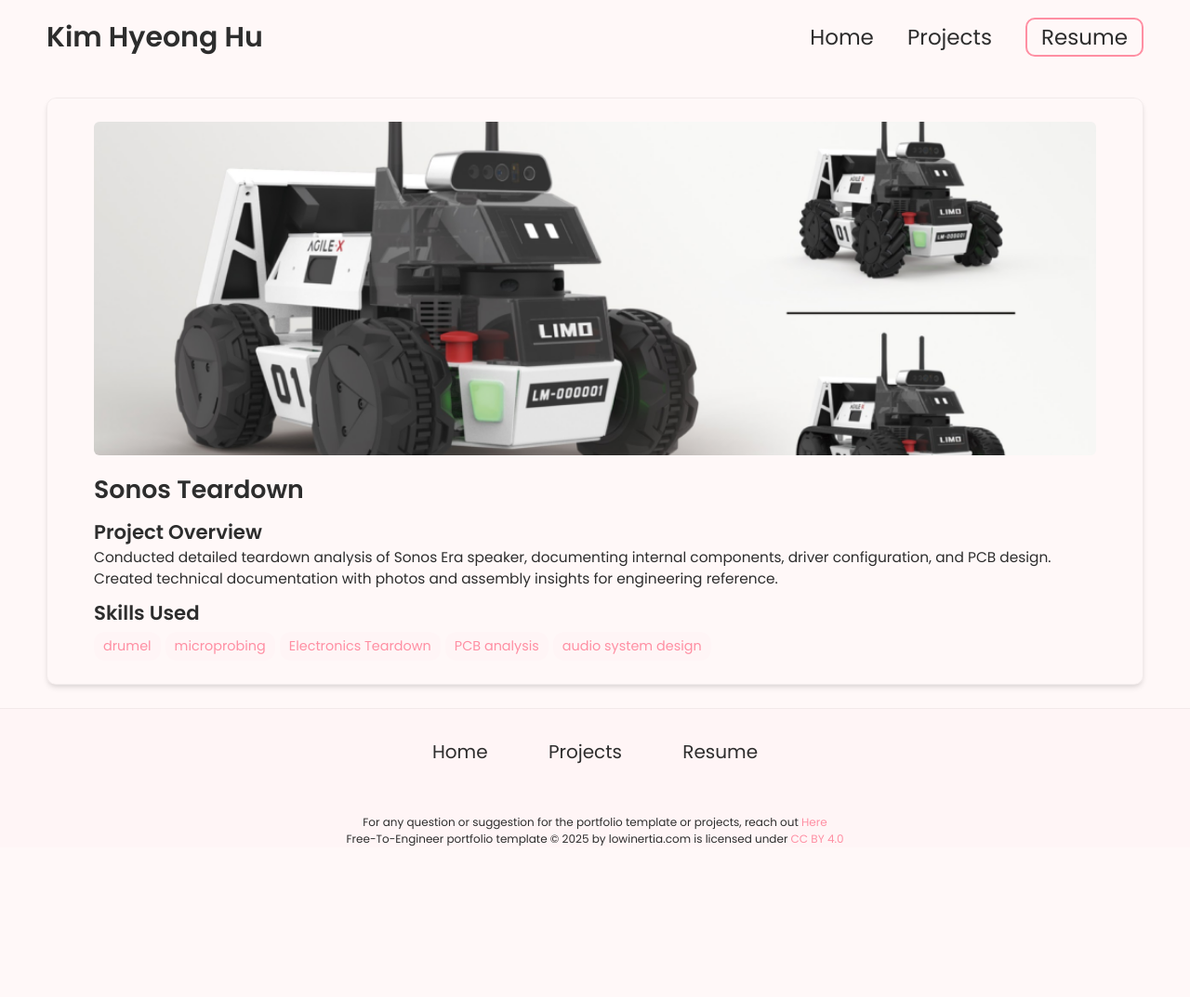
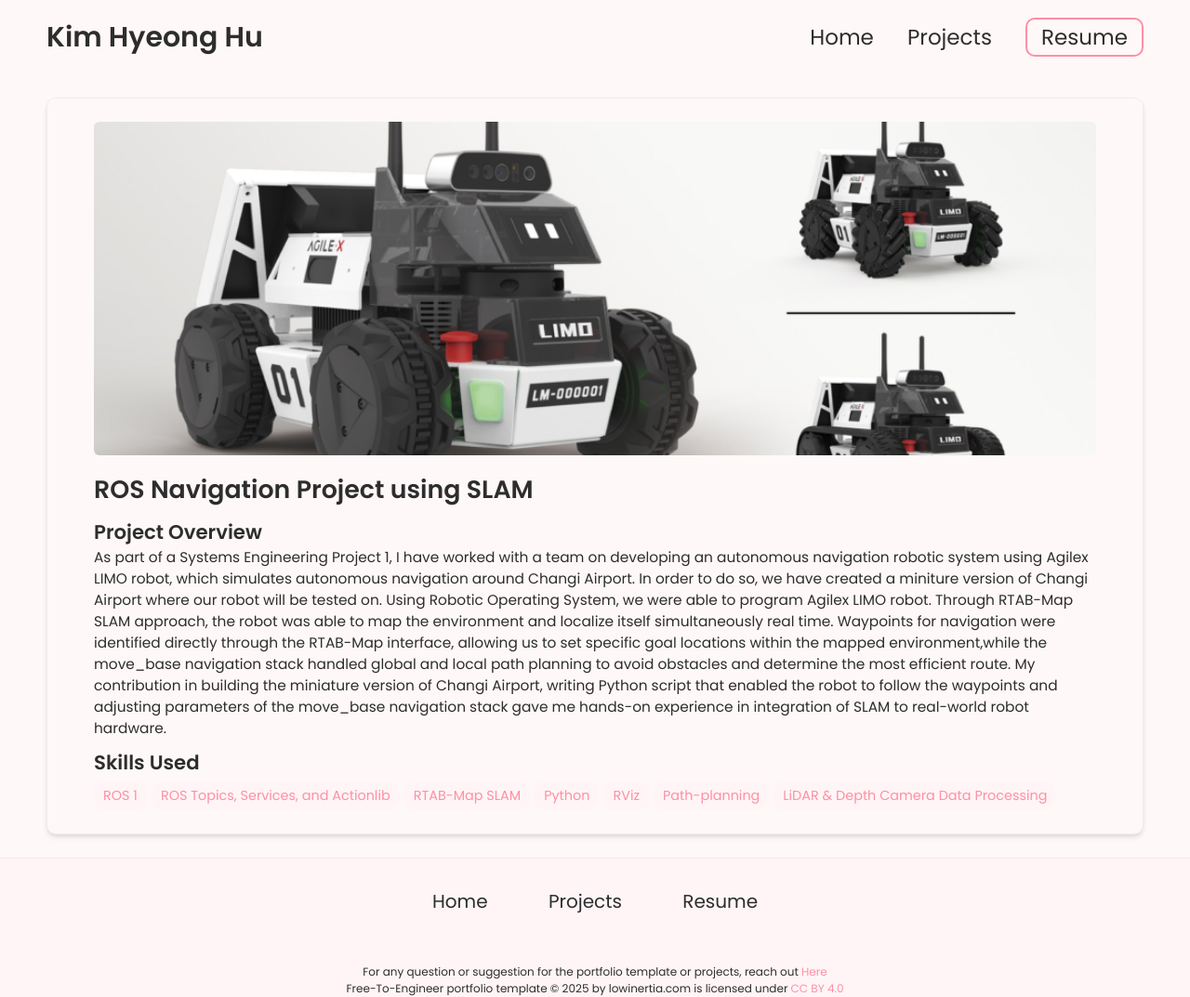
Before and after one commit to pokohroh/pokohroh.github.io, a Jekyll site: the page built from _projects/ros-navigation-project-using-slam/index.md, in a window 1280 px wide. Shown: the whole page at 93% size. Built offline with Jekyll 4.4.1, drawn with Linux system fonts in a browser that asks for light colours; before the commit the page ends 912 px from its top, so only the background shows below that.

Commit message:
Update index.md

```diff
--- a/_projects/ros-navigation-project-using-slam/index.md
+++ b/_projects/ros-navigation-project-using-slam/index.md
@@ -1,13 +1,14 @@
 ---
 layout: post
-title: Sonos Teardown
-description: Conducted detailed teardown analysis of Sonos Era speaker, documenting internal components, driver configuration, and PCB design. Created technical documentation with photos and assembly insights for engineering reference.
+title: ROS Navigation Project using SLAM
+description: As part of a Systems Engineering Project 1, I have worked with a team on developing an autonomous navigation robotic system using Agilex LIMO robot, which simulates autonomous navigation around Changi Airport. In order to do so, we have created a miniture version of Changi Airport where our robot will be tested on. Using Robotic Operating System, we were able to program Agilex LIMO robot. Through RTAB-Map SLAM approach, the robot was able to map the environment and localize itself simultaneously real time. Waypoints for navigation were identified directly through the RTAB-Map interface, allowing us to set specific goal locations within the mapped environment,while the move_base navigation stack handled global and local path planning to avoid obstacles and determine the most efficient route. My contribution in building the miniature version of Changi Airport, writing Python script that enabled the robot to follow the waypoints and adjusting parameters of the move_base navigation stack gave me hands-on experience in integration of SLAM to real-world robot hardware.
 skills:
-  - drumel
-  - microprobing
-  - Electronics Teardown
-  - PCB analysis
-  - audio system design
-
+  - ROS 1
+  - ROS Topics, Services, and Actionlib
+  - RTAB-Map SLAM
+  - Python
+  - RViz
+  - Path-planning
+  - LiDAR & Depth Camera Data Processing
 main-image: /limo_robot.jpg
 ---
```
